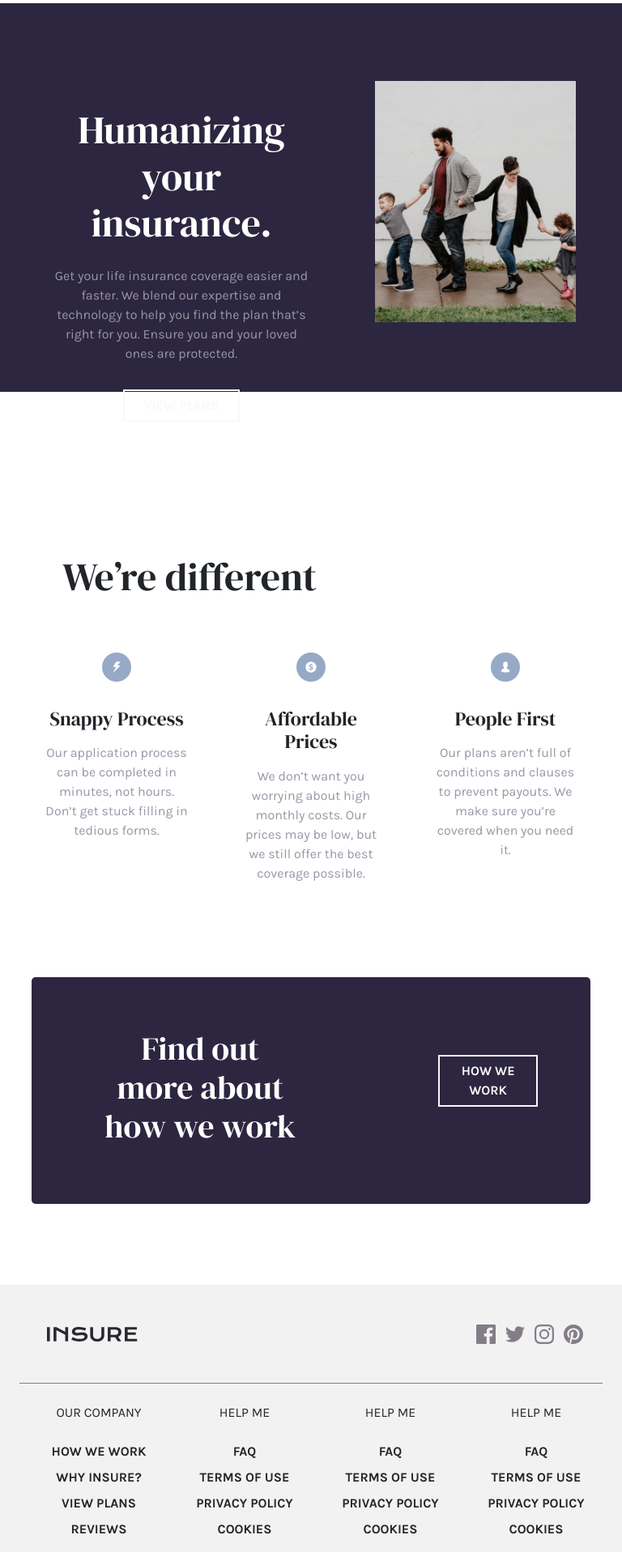
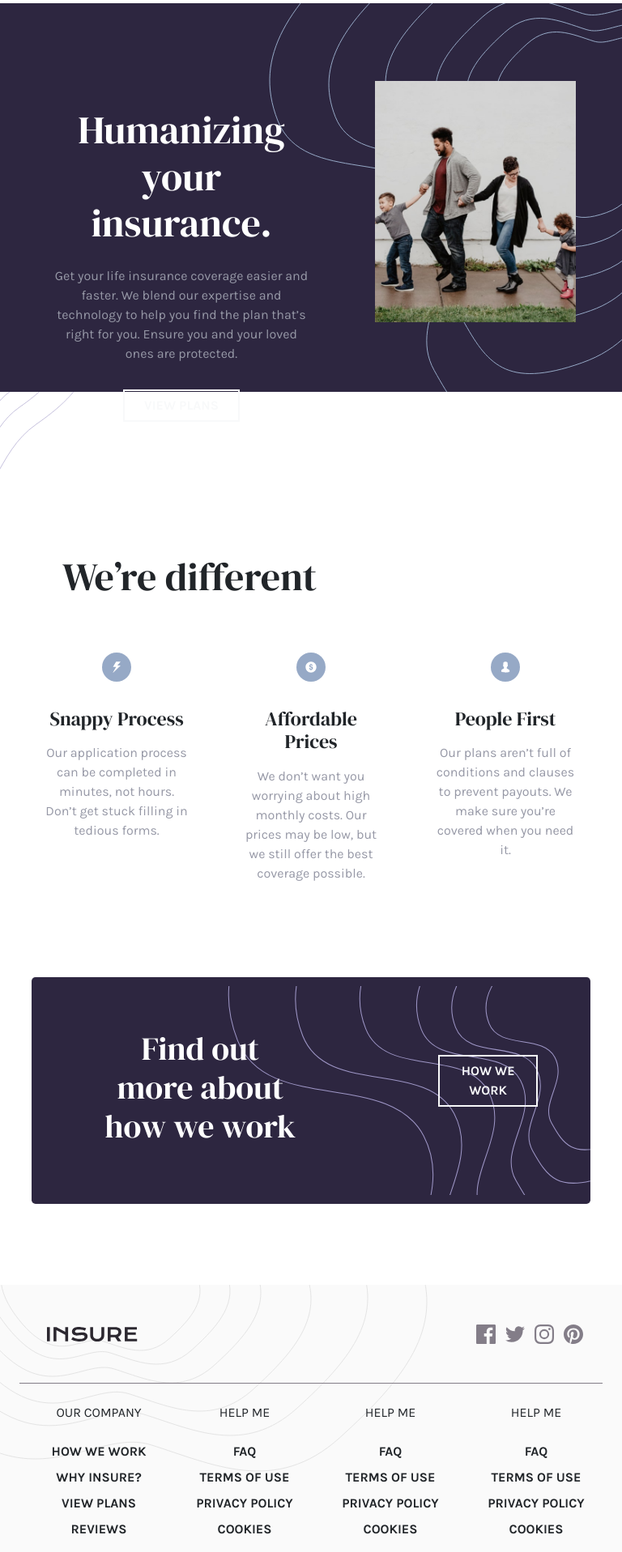
Before and after one commit to shivam3898/insurance-landing-page, a plain HTML site: page index.html in a window 768 px wide. Shown: the part 52-1969 px from the top of the page at 81% size. Drawn offline with nearby package versions, Linux system fonts and the light colour scheme.

Commit message:
added background design patterns

```diff
--- a/style/style.css
+++ b/style/style.css
@@ -49,7 +49,7 @@ p {
 }
 
 footer {
-    background-color: hsl(0, 0%, 95%);
+    background-color: hsl(0, 0%, 98%);
 }
 
 footer ul li {
@@ -59,6 +59,41 @@ footer ul li {
 
 .footer-row {
     border-bottom: 0.5px solid hsl(273, 4%, 51%);
+}
+
+@media only screen and (max-width: 768px) {
+    .center-small,
+    .icon-row,
+    .main-container .center-btn {
+        text-align: center !important;
+    }
+    .main-container h1 {
+        padding-top: 4rem;
+        padding-bottom: 1rem;
+    }
+    .main-container .btn {
+        margin-bottom: 4rem;
+    }
+    .main-container {
+        margin-bottom: 6rem;
+    }
+    .social-row {
+        margin-bottom: 3rem;
+    }
+    .jumbotron {
+        background-image: url(../images/bg-pattern-how-we-work-mobile.svg);
+        background-repeat: no-repeat;
+        background-position: 100%;
+    }
+    .main-container {
+        background-image: url(../images/bg-pattern-intro-right-mobile.svg);
+        background-repeat: no-repeat;
+        background-position: 100% 280%;
+    }
+    footer {
+        background-image: url(../images/bg-pattern-footer-mobile.svg);
+        background-repeat: no-repeat;
+    }
 }
 
 @media only screen and (min-width: 768px) {
@@ -81,26 +116,26 @@ footer ul li {
         margin-top: 200px;
         margin-bottom: 100px;
     }
-}
-
-@media only screen and (max-width: 768px) {
-    .center-small,
-    .icon-row,
-    .main-container .center-btn {
-        text-align: center !important;
-    }
-    .main-container h1 {
-        padding-top: 4rem;
-        padding-bottom: 1rem;
-    }
-    .main-container .btn {
-        margin-bottom: 4rem;
+    .jumbotron {
+        background-image: url(../images/bg-pattern-how-we-work-desktop.svg);
+        background-repeat: no-repeat;
+        background-position: 100%;
+        background-size: 65%;
     }
     .main-container {
-        margin-bottom: 6rem;
+        background-image: url(../images/bg-pattern-intro-right-desktop.svg);
+        background-repeat: no-repeat;
+        background-position: 100%;
     }
-    .social-row {
-        margin-bottom: 3rem;
+    body {
+        background-image: url(../images/bg-pattern-intro-left-desktop.svg);
+        background-repeat: no-repeat;
+        background-position: 0 20%;
+        background-size: 15%;
+    }
+    footer {
+        background-image: url(../images/bg-pattern-footer-desktop.svg);
+        background-repeat: no-repeat;
     }
 }
 
@@ -125,6 +160,9 @@ footer ul li {
         width: 70%;
         margin-left: 4rem;
     }
+    .jumbotron {
+        background-size: 50%;
+    }
 }
 
 @media only screen and (min-width: 1200px) {
@@ -138,6 +176,9 @@ footer ul li {
         height: 80%;
         margin-left: 4rem;
     }
+    .jumbotron {
+        background-size: 40%;
+    }
 }
 
 @media only screen and (min-width: 1500px) {
```
